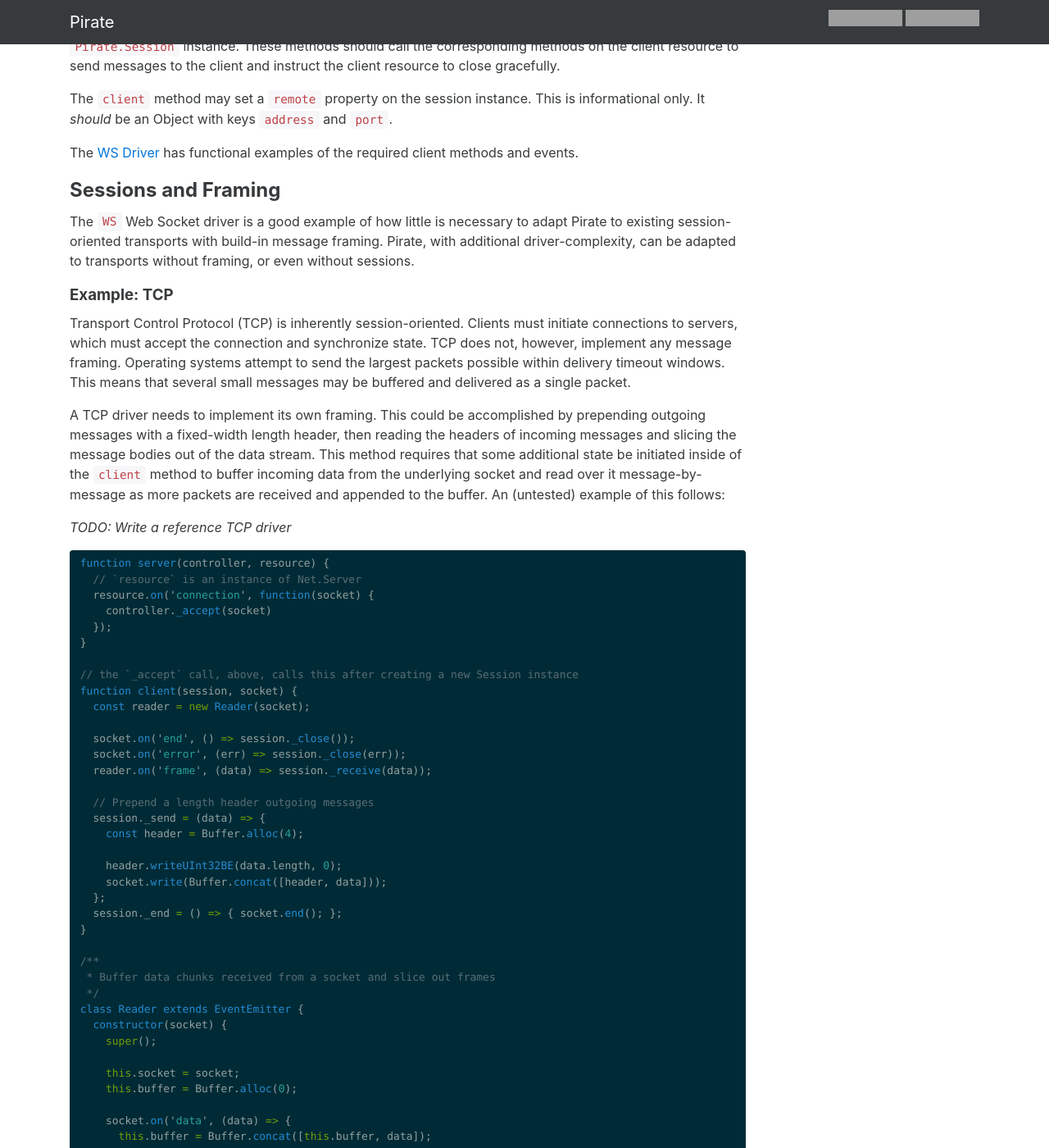
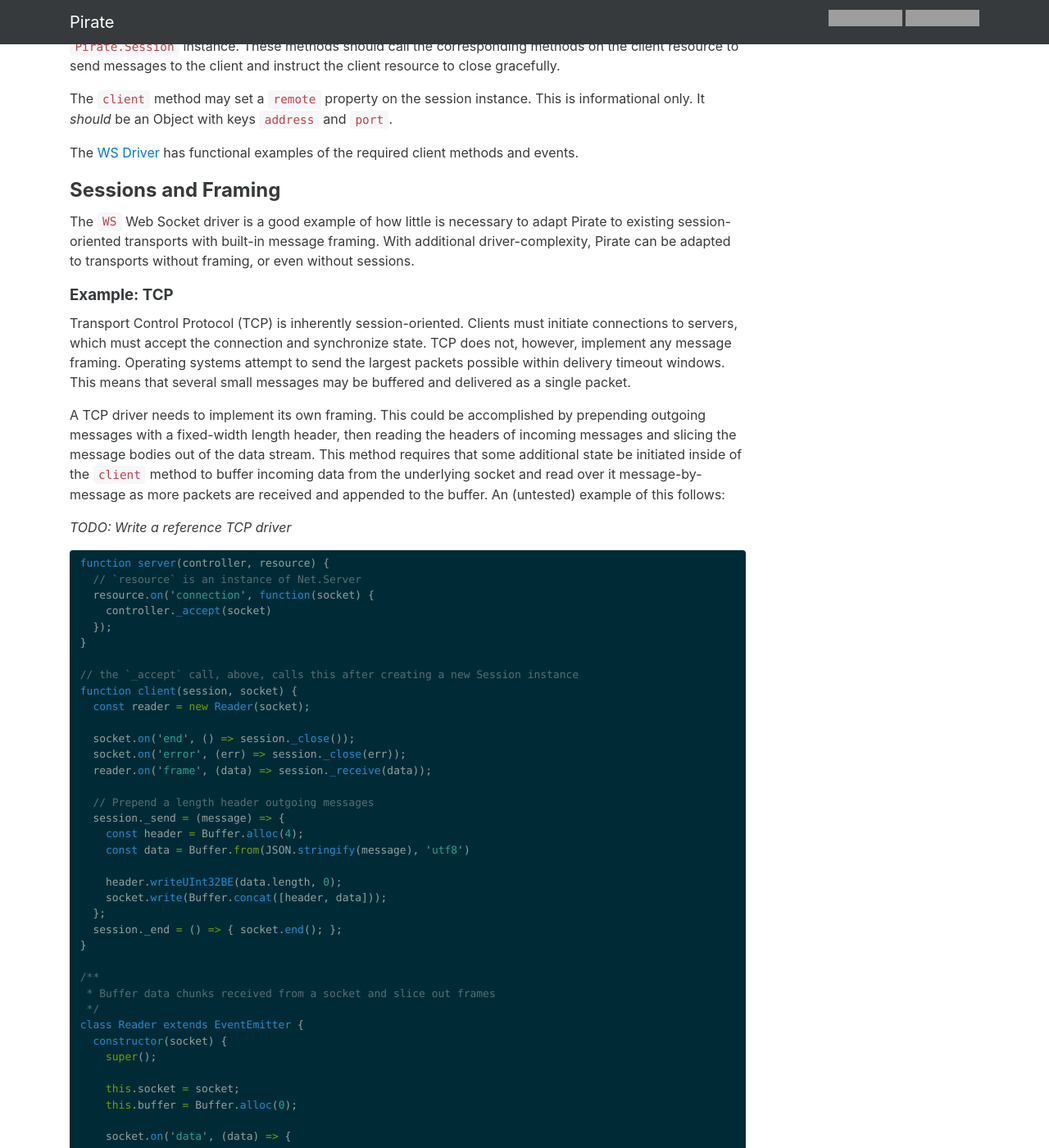
Before and after one commit to jmanero/pirate-rpc, a Jekyll site: the page built from docs/_pages/drivers.md, in a window 1280 px wide and 1400 px high, scrolled down 727 px. Shown: the whole window at 82% size. Built offline with Jekyll 4.4.1, drawn with Linux system fonts in a browser that asks for light colours; nearby versions of some CDN libraries; some of the changed text lies outside the part shown; grey boxes are pictures that could not be loaded.

Commit message:
Add documentation stubs

```diff
--- a/docs/_pages/drivers.md
+++ b/docs/_pages/drivers.md
@@ -34,7 +34,7 @@ The [WS Driver] has functional examples of the required client methods and event
 
 ## Sessions and Framing
 
-The `WS` Web Socket driver is a good example of how little is necessary to adapt Pirate to existing session-oriented transports with build-in message framing. Pirate, with additional driver-complexity, can be adapted to transports without framing, or even without sessions.
+The `WS` Web Socket driver is a good example of how little is necessary to adapt Pirate to existing session-oriented transports with built-in message framing. With additional driver-complexity, Pirate can be adapted to transports without framing, or even without sessions.
 
 ### Example: TCP
 
@@ -61,8 +61,9 @@ function client(session, socket) {
   reader.on('frame', (data) => session._receive(data));
 
   // Prepend a length header outgoing messages
-  session._send = (data) => {
+  session._send = (message) => {
     const header = Buffer.alloc(4);
+    const data = Buffer.from(JSON.stringify(message), 'utf8')
 
     header.writeUInt32BE(data.length, 0);
     socket.write(Buffer.concat([header, data]));
@@ -107,7 +108,7 @@ class Reader extends EventEmitter {
     this.buffer = this.buffer.slice(length + 4);
 
     try {
-      const frame = JSON.parse(data);
+      const frame = JSON.parse(data.toString('utf8'));
 
       // Emit the frame to something else
       this.emit('frame', frame);
@@ -168,7 +169,7 @@ class Server extends EventEmitter {
     this.connections = new Map();
 
     socket.on('message', (data, remote) => {
-      this.accept(remote.address, remote.port)._receive(data);
+      this.accept(remote.address, remote.port).receive(data);
     });
   }
 
@@ -204,7 +205,7 @@ class Client extends EventEmitter {
     this.socket.send(data, 0, data.length, this.port, this.address, callback);
   }
 
-  _receive(data) {
+  receive(data) {
     try {
       const frame = JSON.parse(data.toString('utf8'));
       this.emit('frame', frame);
```
Also changed, not shown: docs/_pages/messages.md (added, +9 -0 lines), docs/_pages/sessions.md (added, +9 -0 lines), docs/_pages/subscriptions.md (added, +8 -0 lines), docs/_pages/testing.md (+1 -1 lines).
